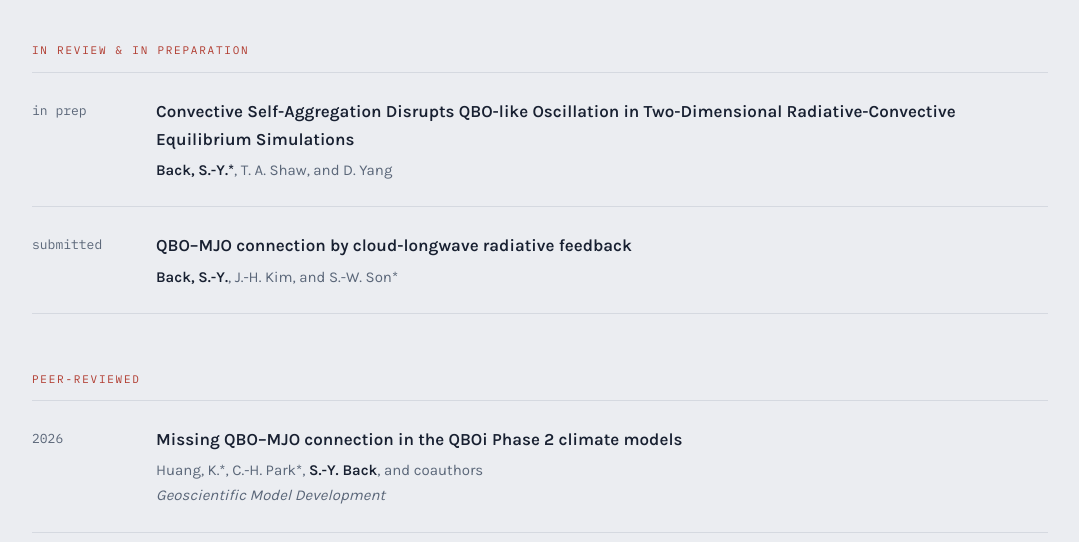
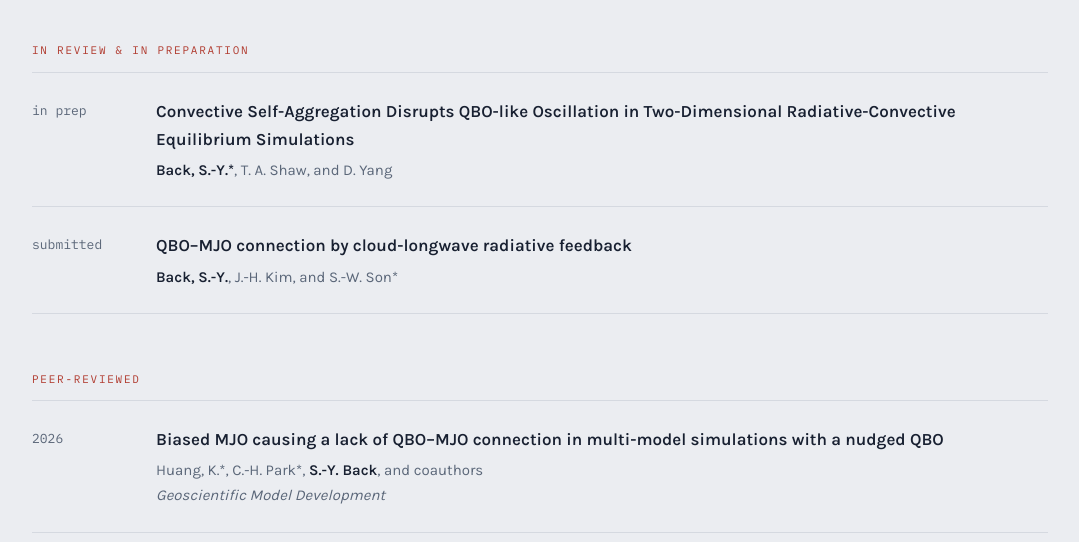
Before and after one commit to syback/syback.github.io, a plain HTML site: page publications.html in a window 1280 px wide. Shown: the part 258-800 px from the top of the page, without its empty margins (100-1179 px from the left). Drawn offline with Linux system fonts and the light colour scheme.

Commit message:
Update publication title for 2026 entry

```diff
--- a/publications.html
+++ b/publications.html
@@ -51,7 +51,7 @@
       <li class="reveal">
         <div class="yr">2026</div>
         <div>
-          <strong class="title">Missing QBO&ndash;MJO connection in the QBOi Phase 2 climate models</strong>
+          <strong class="title">Biased MJO causing a lack of QBO&ndash;MJO connection in multi-model simulations with a nudged QBO</strong>
           <div class="authors">Huang, K.*, C.-H. Park*, <strong>S.-Y. Back</strong>, and coauthors</div>
           <div class="venue">Geoscientific Model Development</div>
         </div>
```
